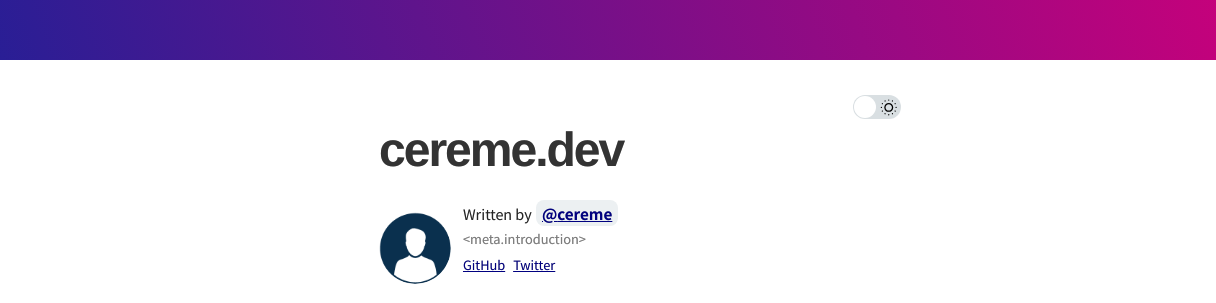
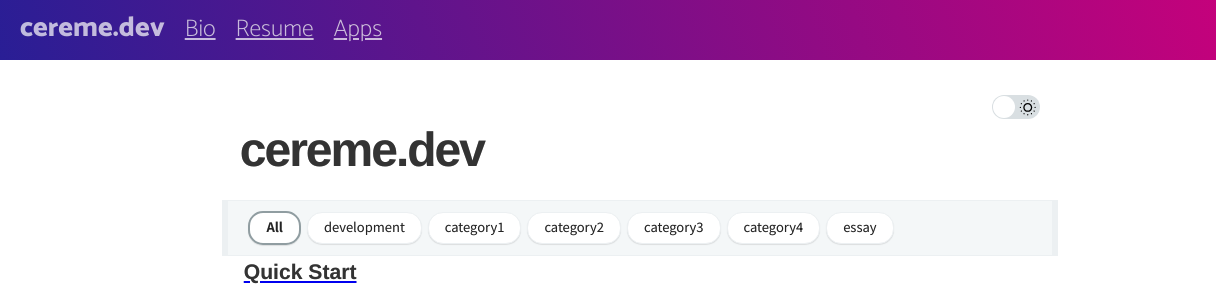
Before and after one commit to cereme/cereme.github.io, a Gatsby site: page / in a window 1280 px wide. Shown: the top 303 px of the page, 0-1216 px from the left. Built offline with nearby package versions, Linux system fonts and the light colour scheme; Gatsby itself is replaced by a stand-in of ours; some packages are replaced by stand-ins of ours; what typography-theme-github would draw is missing.

Commit message:
Customize layout

```diff
--- a/src/components/top/index.jsx
+++ b/src/components/top/index.jsx
@@ -8,11 +8,18 @@ export const Top = ({ title, location, rootPath }) => {
   const isRoot = location.pathname === rootPath
   return (
     <div className="top">
-      {!isRoot && (
-        <Link to={`/`} className="link">
-          {title}
-        </Link>
-      )}
+      <Link to={`/`} className="link">
+        {title}
+      </Link>
+      <Link to={`/`} className="sub-link">
+        Bio
+      </Link>
+      <Link to={`/`} className="sub-link">
+        Resume
+      </Link>
+      <Link to={`/`} className="sub-link">
+        Apps
+      </Link>
       <GitHubIcon />
     </div>
   )
--- a/src/components/top/index.scss
+++ b/src/components/top/index.scss
@@ -16,4 +16,15 @@
     font-family: 'Catamaran';
     font-weight: 800;
   }
+
+  .sub-link {
+    display: inline-block;
+    font-size: 24px;
+    padding-top: 8px;
+    color: $top-header-text-color;
+    opacity: 0.7;
+    margin-left: 20px;
+    font-family: 'Catamaran';
+    font-weight: 200;
+  }
 }
--- a/src/layout/index.jsx
+++ b/src/layout/index.jsx
@@ -18,7 +18,7 @@ export const Layout = ({ location, title, children }) => {
         style={{
           marginLeft: `auto`,
           marginRight: `auto`,
-          maxWidth: rhythm(24),
+          maxWidth: rhythm(36),
           padding: `${rhythm(1.5)} ${rhythm(3 / 4)}`,
         }}
       >
--- a/src/pages/index.js
+++ b/src/pages/index.js
@@ -46,8 +46,6 @@ export default ({ data, location }) => {
 
   return (
     <Layout location={location} title={siteMetadata.title}>
-      <Head title={HOME_TITLE} keywords={siteMetadata.keywords} />
-      <Bio />
       <Category
         categories={categories}
         category={category}
```
